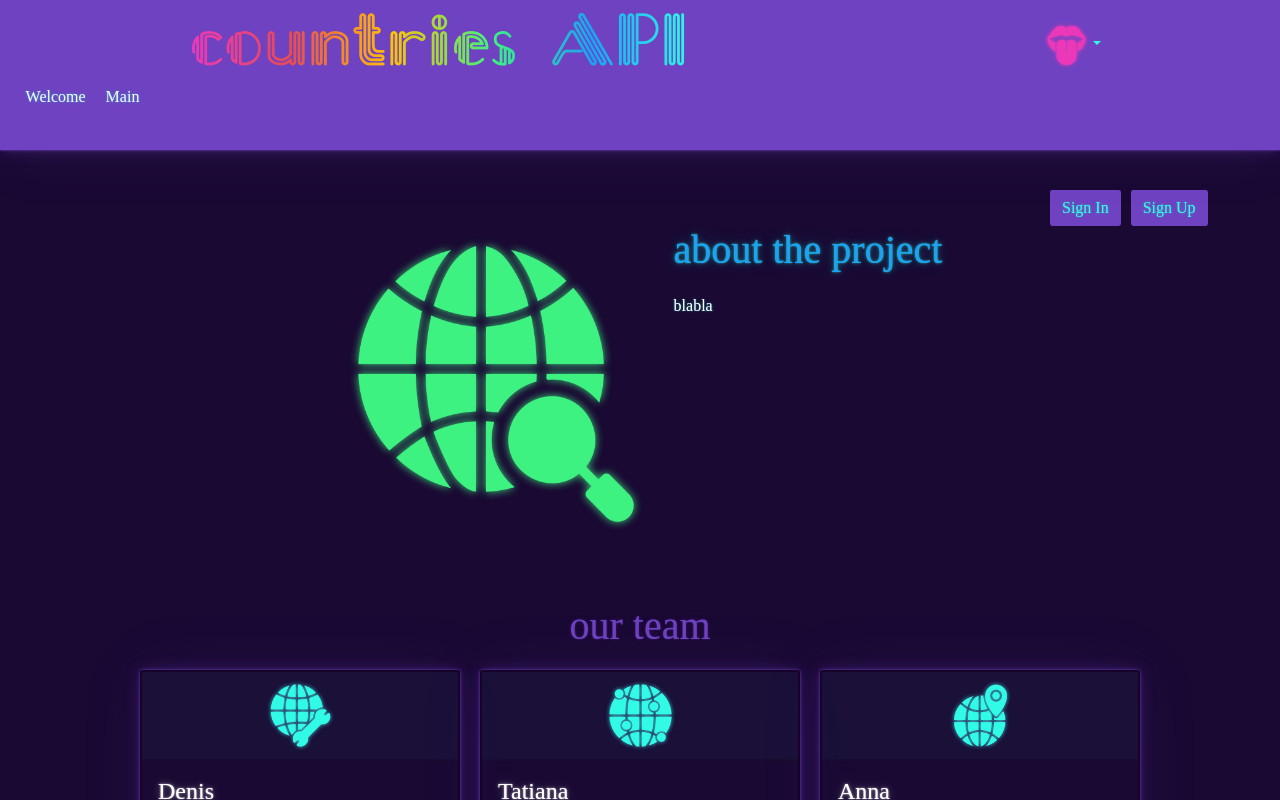
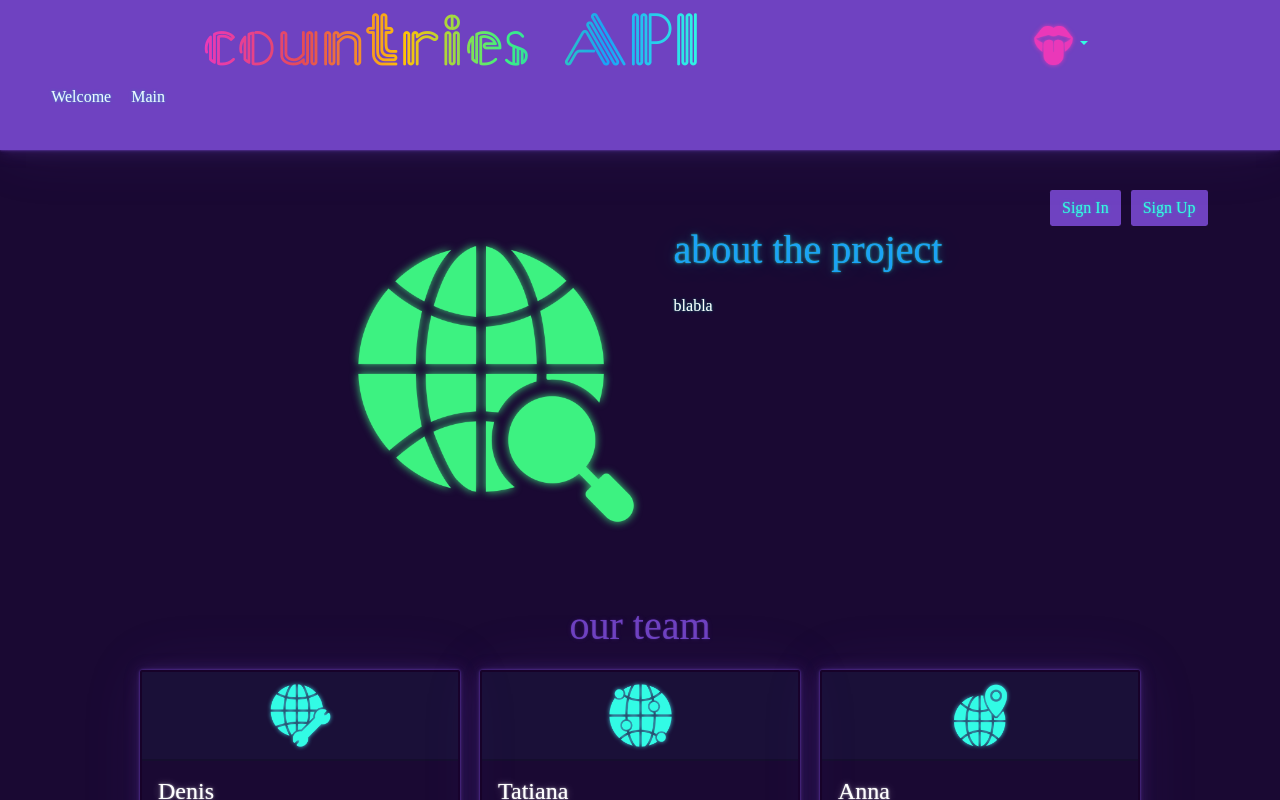
Before and after one commit to avshir/graphiql-app, a React (Vite) app in the folder graphiql-app/: page /welcome in a window 1280 px wide. Shown: the top 800 px of the page. Built offline with nearby package versions, Linux system fonts and the light colour scheme; a web font is replaced by a local one.

Commit message:
fix: change styles for header

```diff
--- a/graphiql-app/src/components/header/header-style.scss
+++ b/graphiql-app/src/components/header/header-style.scss
@@ -1,10 +1,11 @@
 .header {
+  z-index: 100;
   position: sticky;
   top: 0;
   width: 100%;
-  padding: 5px 2%;
-  box-shadow: 0 0 2px rgba(111, 66, 193, 0.9), 0 0 4px rgba(111, 66, 193, 0.4), 0 0 1rem rgba(111, 66, 193, 0.3), 0 0 4rem rgba(111, 66, 193, 0.1);
-  font-family: 'PoiretOne';
+  padding: 5px 4%;
+  box-shadow: 0 0 2px rgba(111, 66, 193, 0.9), 0 0 4px rgba(111, 66, 193, 0.4),
+    0 0 1rem rgba(111, 66, 193, 0.3), 0 0 4rem rgba(111, 66, 193, 0.1);
 }
 
 .header-content {
--- a/graphiql-app/src/components/header/header.tsx
+++ b/graphiql-app/src/components/header/header.tsx
@@ -9,6 +9,7 @@ import Sign from './sign';
 import Localization from './localization';
 import { useAuth } from '../../hooks/use-auth';
 import { removeUser } from '../../features/slices/userSlice';
+import { HEADER_HIGHT } from '../../utils/animation-data';
 
 interface HeaderProps {
   scrollY: MotionValue<number>;
@@ -16,8 +17,7 @@ interface HeaderProps {
 }
 
 export default function Header({ scrollY, offsetY }: HeaderProps) {
-  const heightSizes = [150, 115];
-  const height = useTransform(scrollY, offsetY, heightSizes);
+  const height = useTransform(scrollY, offsetY, HEADER_HIGHT);
 
   const { isAuth } = useAuth();
   const dispatch = useAppDispatch();
@@ -31,8 +31,8 @@ export default function Header({ scrollY, offsetY }: HeaderProps) {
   const sighOutBtn = isAuth ? <Sign handleClick={handlerSignOutBtn} /> : null;
 
   return (
-    <motion.header className={'header navbar-dark bg-primary'} style={{ height }}>
-      <div className={'header-content'}>
+    <motion.header className="header navbar-dark bg-primary" style={{ height }}>
+      <div className="header-content">
         <Logo></Logo>
         {sighOutBtn}
         <Localization></Localization>
```
Also changed, not shown: graphiql-app/src/assets/tongue.png (deleted), 1 other file (tests, documents, lock files or other folders).
